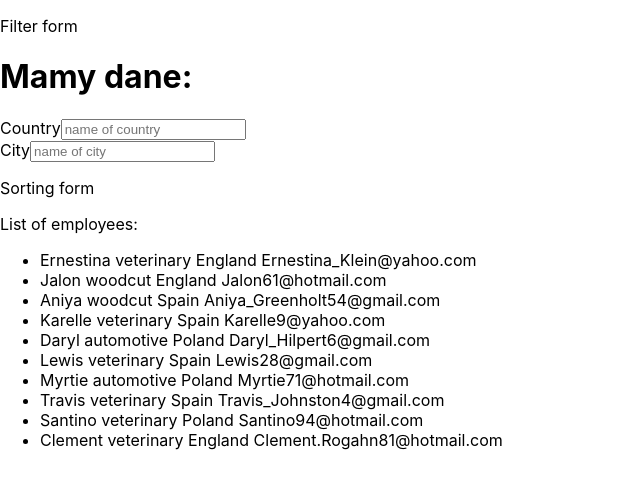
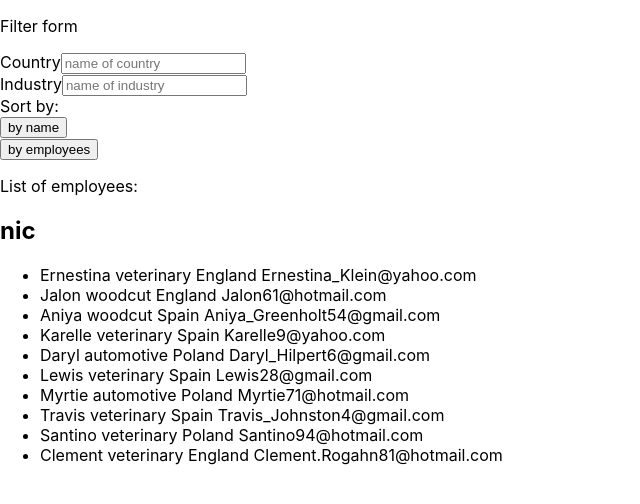
Before and after one commit to msgarski/entering_to_react, a React (Create React App) app: page / in a window 1280 px wide. Shown: the top 504 px of the page, without its empty margins (0-640 px from the left). Built offline with nearby package versions, Linux system fonts and the light colour scheme.

Commit message:
filtering ready

```diff
--- a/src/App.js
+++ b/src/App.js
@@ -4,9 +4,34 @@ import { dataBase } from "./database/dataBase";
 import List from "./components/List/List";
 import FilterForm from "./components/Forms/FilterForm/FilterForm";
 import SortingForm from "./components/Forms/SortingForm/SortingForm";
+import useGetAction from "./hooks/useGetAction";
 
 function App() {
+  // keeping fetched list in rawList variable
   const [rawList, setRawList] = React.useState([]);
+  //*************************************************************************************
+  // receiving filter conditions from form component
+  // two times used custom hook for updating
+  // country and city input fields values
+  const { value: countryState, handleUserAction: handleCountryInput } =
+    useGetAction();
+  const { value: industryState, handleUserAction: handleIndustryInput } =
+    useGetAction();
+  const { value: sortingField, handleUserAction: handlePressedButton } =
+    useGetAction();
+
+  // // useEffect hook for tracking filter changes from above
+  // React.useEffect(() => {
+  //   //todo te wartosci powinny byc stąd wysłane do celu
+  //   const timerHandler = setTimeout(
+  //   () => console.log("new coutry: ", countryState, cityState),
+  //   500
+  // );
+
+  //   return () => clearTimeout(timerHandler);
+  // }, [countryState, cityState]);
+  //***********************************************************************************
+
   /* reducer function and hook:
   const listReducer = (state, action) => {
     switch (action.type) {
@@ -27,17 +52,33 @@ function App() {
   });
   */
 
-  //sending http request on component mounting:
+  // sending http request on component mounting,
+  // and storing List as a value of rawList variable
+  // in useEffect hook
   React.useEffect(() => {
+    // http request:
     // fetchData();
+
+    // checking if in localStorage exists old filter and sort values:
+    //todo zrobić przechowanie tych danych w localstoragu
+
+    // dummy database:
     setRawList(dataBase);
   }, []);
 
   return (
     <div>
-      <FilterForm />
-      <SortingForm />
-      <List list={rawList} />
+      <FilterForm
+        handleCountryInput={handleCountryInput}
+        handleIndustryInput={handleIndustryInput}
+      />
+      <SortingForm handlePressedButton={handlePressedButton} />
+      <List
+        list={rawList}
+        country={countryState}
+        industry={industryState}
+        sortListField={sortingField}
+      />
     </div>
   );
 }
--- a/src/components/Forms/FilterForm/FilterForm.js
+++ b/src/components/Forms/FilterForm/FilterForm.js
@@ -1,24 +1,10 @@
 import React from "react";
-import InputField from "../InputField/InputField";
-import useGetInput from "../../../hooks/useGetInput";
+import InputField from "../FormField/InputField";
 
-const FilterForm = (props) => {
-  const { value: countryState, handleUserInput: handleCountryInput } =
-    useGetInput();
-  const { value: cityState, handleUserInput: handleCityInput } = useGetInput();
-
-  React.useEffect(() => {
-    const timerHandler = setTimeout(
-      () => console.log("new coutry: ", countryState, cityState),
-      500
-    );
-    return () => clearTimeout(timerHandler);
-  }, [countryState, cityState]);
-
+const FilterForm = ({ handleCountryInput, handleIndustryInput }) => {
   return (
     <div>
       <p>Filter form</p>
-      <h1>{props.state ? "Loading..." : "Mamy dane:"}</h1>
       <InputField
         id="Country"
         type="text"
@@ -26,10 +12,10 @@ const FilterForm = (props) => {
         inputChange={handleCountryInput}
       />
       <InputField
-        id="City"
+        id="Industry"
         type="text"
-        placeholder="name of city"
-        inputChange={handleCityInput}
+        placeholder="name of industry"
+        inputChange={handleIndustryInput}
       />
     </div>
   );
--- /dev/null
+++ b/src/components/Forms/FormField/ButtonField.js
@@ -0,0 +1,13 @@
+const ButtonField = ({ id = "", type = "button", inputChange, value = "" }) => {
+  return (
+    <>
+      <div>
+        <button type={type} onClick={inputChange} value={value}>
+          by {value}
+        </button>
+      </div>
+    </>
+  );
+};
+
+export default ButtonField;
--- a/src/components/Forms/InputField/InputField.js
+++ b/src/components/Forms/FormField/InputField.js
@@ -1,4 +1,10 @@
-const InputField = ({ id, placeholder, type, inputChange }) => {
+const InputField = ({
+  id = "",
+  placeholder = "",
+  type = "text",
+  value = "",
+  inputChange,
+}) => {
   return (
     <>
       <div>
--- a/src/components/Forms/RadioField/RadioField.js
+++ /dev/null
@@ -1,5 +0,0 @@
-const RadioField = () => {
-  return <input type="radio" />;
-};
-
-export default RadioField;
--- a/src/components/Forms/SortingForm/SortingForm.js
+++ b/src/components/Forms/SortingForm/SortingForm.js
@@ -1,9 +1,12 @@
 import React from "react";
+import ButtonField from "../FormField/ButtonField";
 
-const SortingForm = () => {
+const SortingForm = ({ handlePressedButton }) => {
   return (
     <div>
-      <p>Sorting form</p>
+      <span>Sort by: </span>
+      <ButtonField value="name" inputChange={handlePressedButton} />
+      <ButtonField value="employees" inputChange={handlePressedButton} />
     </div>
   );
 };
--- a/src/components/List/List.js
+++ b/src/components/List/List.js
@@ -1,12 +1,54 @@
-import React from "react";
+import React, { useRef } from "react";
 import Item from "../Item/Item";
 
-const List = ({ list }) => {
+const List = ({ list, country, industry, sortListField }) => {
+  const countryField = useRef("");
+  const industryField = useRef("");
+  const sortedField = useRef("");
+
+  // achieving new list state
+  const [newList, setNewList] = React.useState([]);
+
+  // useEffect hook for tracking filter changes from above
+  React.useEffect(() => {
+    const timerHandler = setTimeout(() => {
+      countryField.current = country.trim();
+      industryField.current = industry.trim();
+      sortedField.current = sortListField;
+
+      console.log("sortListField :>> ", sortListField);
+
+      // filter list
+      // country condition:
+      let filteredList = countryField.current
+        ? list.filter((element) =>
+            element.country
+              .toLowerCase()
+              .includes(countryField.current.toLowerCase())
+          )
+        : list;
+
+      // industry condition:
+      filteredList = industryField.current
+        ? filteredList.filter((element) =>
+            element.industry
+              .toLowerCase()
+              .includes(industryField.current.toLowerCase())
+          )
+        : filteredList;
+      setNewList(filteredList);
+    }, 500);
+    return () => {
+      clearTimeout(timerHandler);
+    };
+  }, [country, industry, sortListField, list]);
+
   return (
     <>
       <p>List of employees:</p>
+      <h2>nic</h2>
       <ul>
-        {list.map((item) => (
+        {newList.map((item) => (
           <Item key={item.id} item={item} text={"nic nie mam"} />
         ))}
       </ul>
--- a/src/hooks/useGetInput.js
+++ b/src/hooks/useGetAction.js
@@ -6,17 +6,17 @@
 
 import { useState } from "react";
 
-const useGetInput = () => {
+const useGetAction = () => {
   const [value, setValue] = useState("");
 
-  const handleUserInput = (event) => {
+  const handleUserAction = (event) => {
     setValue(event.target.value);
   };
 
   return {
     value,
-    handleUserInput,
+    handleUserAction,
   };
 };
 
-export default useGetInput;
+export default useGetAction;
```
Also changed, not shown: src/components/Elements/ButtonLayout/ButtonLayout.js (+11 -0 lines), src/hooks/globalContainer.js (added, +35 -0 lines), src/hooks/useButtonKey.js (added, +21 -0 lines), src/hooks/valueContainer.js (added, +9 -0 lines).
